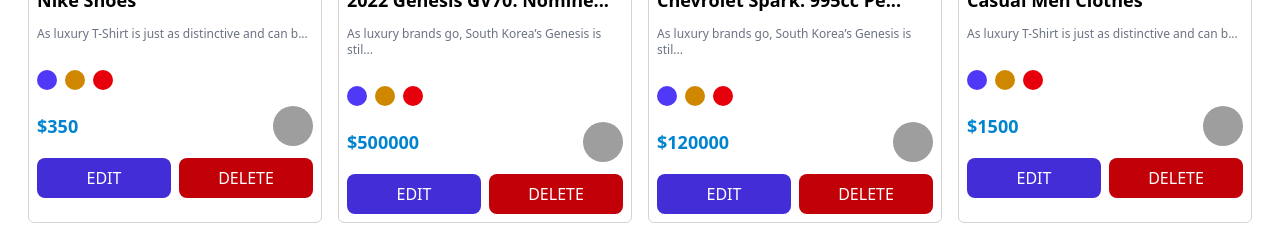
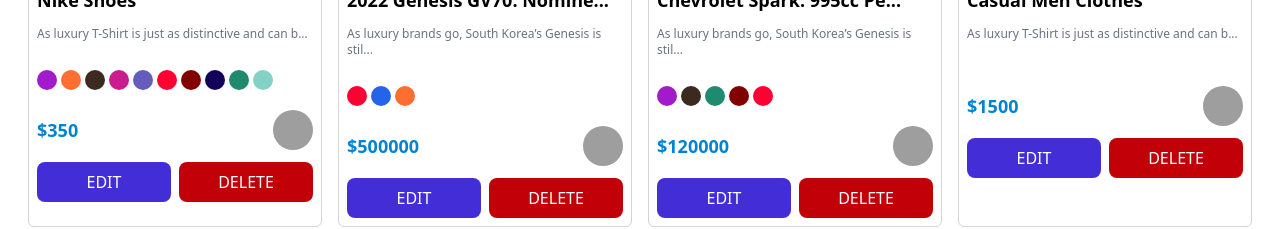
Before and after one commit to amen-ramadan/products-cards, a React (Vite) app: page / in a window 1280 px wide. Shown: the part 311-540 px from the top of the page. Built offline with nearby package versions, Linux system fonts and the light colour scheme; grey boxes are pictures that could not be loaded.

Commit message:
Post a new product

```diff
--- a/src/App.tsx
+++ b/src/App.tsx
@@ -9,6 +9,7 @@
 import { productValidation } from "./validation";
 import ErrorMessage from "./components/ErrorMessage";
 import CircleColor from "./components/ui/CircleColor";
+import { v4 as uuid } from "uuid";
 
 function App() {
   const defaultProduct: IProduct = {
@@ -24,6 +25,7 @@
   };
   /* ----------- STATES ----------- */
   const [isOpen, setIsOpen] = useState<boolean>(false);
+  const [products, setProducts] = useState<IProduct[]>(productList);
   const [formData, setFormData] = useState<IProduct>(defaultProduct);
   const [tempColors, setTempColors] = useState<string[]>([]);
   const [errors, setErrors] = useState({
@@ -32,8 +34,6 @@
     imageURL: "",
     price: "",
   });
-
-  console.log(tempColors);
 
   /* ----------- HANDLERS ----------- */
   const openModal = () => setIsOpen(true);
@@ -63,7 +63,13 @@
       setErrors(errors);
       return;
     }
-
+    setProducts((prev) => [
+      { ...formData, id: uuid(), colors: tempColors },
+      ...prev,
+    ]);
+    setFormData(defaultProduct);
+    setTempColors([]);
+    closeModal();
     console.log("Product added successfully");
   };
   const onCancel = () => {
@@ -72,7 +78,7 @@
   };
 
   /* ----------- Render Product List ----------- */
-  const renderProductList = productList.map((product) => (
+  const renderProductList = products.map((product) => (
     <ProductCard key={product.id} product={product} />
   ));
   const renderFormInputs = formInputsList.map((input) => (
@@ -98,9 +104,11 @@
       key={color}
       color={color}
       onClick={() => {
-        if (!tempColors.includes(color)) {
-          setTempColors((prev) => [...prev, color]);
+        if (tempColors.includes(color)) {
+          setTempColors((prev) => prev.filter((item) => item !== color));
+          return;
         }
+        setTempColors((prev) => [...prev, color]);
       }}
     />
   ));
@@ -117,6 +125,17 @@
       <Modal isOpen={isOpen} closeModal={closeModal} title="ADD NEW PRODUCT">
         <form className="space-y-3" onSubmit={submitHandler}>
           {renderFormInputs}
+          <div className="flex items-center my-4 space-x-1 flex-wrap">
+            {tempColors.map((color) => (
+              <span
+                key={color}
+                style={{ backgroundColor: color }}
+                className="p-1 mr-1 mb-1 text-xs rounded-md text-white"
+              >
+                {color}
+              </span>
+            ))}
+          </div>
           <div className="flex items-center my-4 space-x-1 flex-wrap">
             {renderProductColors}
           </div>
--- a/src/components/ProductCard.tsx
+++ b/src/components/ProductCard.tsx
@@ -2,12 +2,18 @@
 import { textSlice } from "../utils/function";
 import Image from "./Image";
 import Button from "./ui/Button";
+import CircleColor from "./ui/CircleColor";
 
 interface IProps {
   product: IProduct;
 }
 export default function ProductCard({ product }: IProps) {
-  const { title, description, imageURL, price, category } = product;
+  const { title, description, imageURL, price, colors, category } = product;
+
+  /* ----------- Render ----------- */
+  const renderProductColors = colors.map((color) => (
+    <CircleColor key={color} color={color} />
+  ));
   return (
     <div className="max-w-sm md:max-w-lg mx-auto md:mx-0 border border-stone-300 rounded-md p-2 flex flex-col space-y-3">
       <Image
@@ -19,10 +25,8 @@
       <p className="text-xs text-gray-500 break-words">
         {textSlice(description)}
       </p>
-      <div className="flex items-center my-4 space-x-2">
-        <span className="w-5 h-5 bg-indigo-600 rounded-full cursor-pointer " />
-        <span className="w-5 h-5 bg-yellow-600 rounded-full cursor-pointer " />
-        <span className="w-5 h-5 bg-red-600 rounded-full cursor-pointer " />
+      <div className="flex items-center my-4 space-x-1 flex-wrap">
+        {renderProductColors}
       </div>
 
       <div className="flex items-center justify-between">
```
